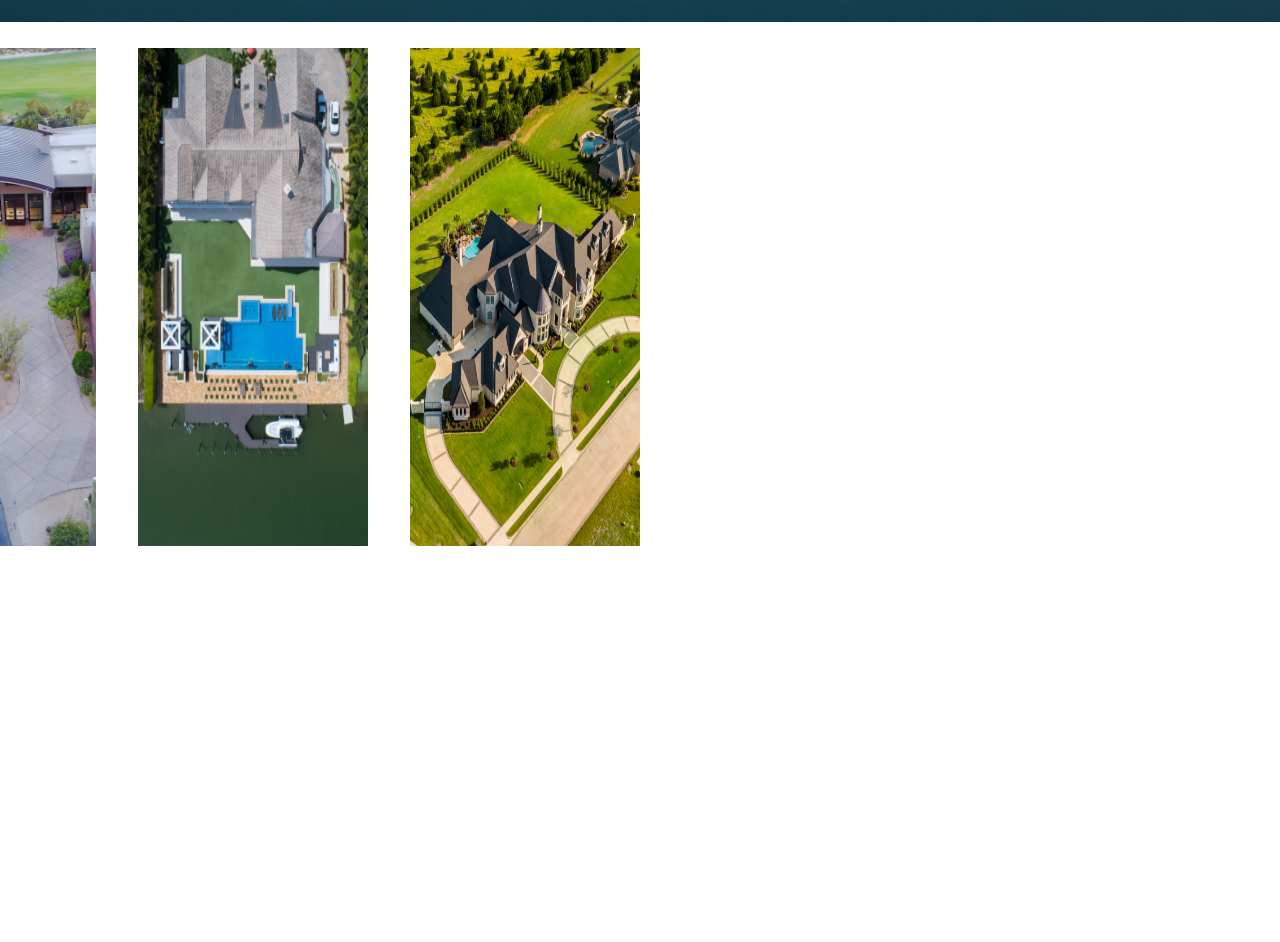
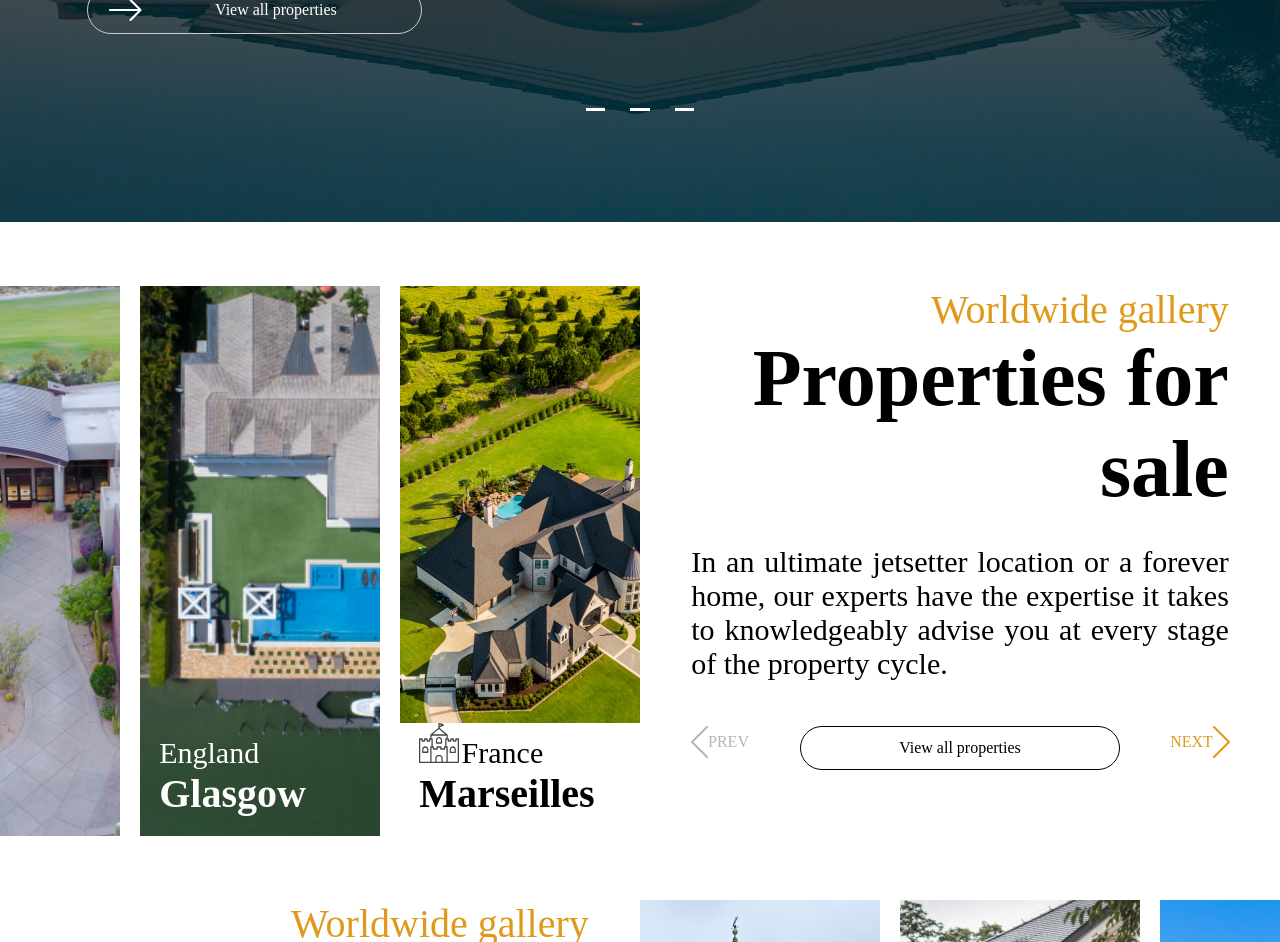
Before and after one commit to JessicaMinga/LandingPage, a plain HTML site: page index.html in a window 1280 px wide. Shown: the part 678-1620 px from the top of the page. Before the commit the page ends 1249 px from the top, so only its background shows below. Drawn offline with Linux system fonts and the light colour scheme.

Commit message:
Subida de secciones de venta

```diff
--- a/CSS/style.css
+++ b/CSS/style.css
@@ -10,7 +10,7 @@ body{
 .header-image {
   position: relative;
   width: 100%;
-  height: 700px;
+  height: 900px;
 }
 
 .background-image {
@@ -23,7 +23,6 @@ body{
 
 .foreground-image {
   position: absolute;
-
   width: 100%;
   height: 100%;
   mix-blend-mode: multiply;
@@ -98,15 +97,11 @@ body{
     border: 1px solid #ccc; /* para agregar un borde */
     border-radius: 30px; /* para agregar bordes redondos */
     font-family: Brandon Grotesque;
-    margin-left: 1%;
-    padding-right: 4%;
     font-size: 100% ;
-    text-align: left;
-    margin-top: 5%;
+    text-align: center;
     color: #fff;
     display: flex;
-    width: 67%;
-    margin-right: 33%;
+    width: 100%;
   }
  #redes{
   padding-left: 3%;
@@ -121,46 +116,152 @@ body{
   width: 100%;
  }
  #titulo1{
-  padding-top: 4%;
+
   padding-left: 6%;
-  padding-right: 65%;
   position: relative;
   display: flex;
   justify-content: center;
   flex-direction:column;
   color: #fff;
   font-family: PF Regal Display Pro;
-  width: 25%;
+  width: 27%;
   height: 100%;
  }
 div.container{
-  background-color: #fff;
-  display: flex;
-  justify-content: flex-start;
   align-items: center;
-  position: relative;
-  height: 40%;
-  z-index: 1;
-  padding: 2%;
   padding-left: 0;
   padding-right: 0;
+  width: 100%;
+  margin-top: 5%;
+  margin-bottom: 5%;
+  display: flex;
+}
+div#carrusel{
+  position: relative;
+  padding-left: 0%;
+  padding-right: 0%;
+  width: 100%;
+  height: 15%;
+  display: flex;
+  justify-items: center;
+  justify-content: center;
+}
+div#guion{
+  height: 5%;
+  display: flex;
+  justify-content: center;
+  width: 1.5%;
+  border-bottom: 3px solid #fff;
+  margin: 1%;
+}
+.imagenes {
+  display: grid;
+  width: 50%;
+  grid-template-columns: 1fr 2fr 2fr;
+  gap: 20px;
+  height: 550px;
+}
+.colum1{
+  grid-column: 1;
+  background-image: url('../IMG/Mask group-12.jpg');
+}
+.colum2, .colum3, .colum1{
+  background-size: cover;
+  display:flex ;
+  align-items: flex-start;
+  justify-content: flex-end;
+  flex-direction: column;
+}
+.colum2{
+  grid-column: 2;
+  background-image: url('../IMG/Mask group-14.jpg');
+}
+.colum3{
+  grid-column: 3;
+  background-image: url('../IMG/Mask group-9.jpg');
+}
+
+.inf{
+  width: 50%;
+  display: grid;
+  grid-template-rows: 4fr 1fr;
+  height: 550px;
 
 }
-.imagenes {
+.fil1{
+  grid-row: 1;
+  width: 100%;
+  text-align: right;
+}
+div#fil2{
+  grid-row: 2;
+  width: 100%;
+  display: grid;
+  grid-template-columns: 1fr 2fr 1fr;
+  align-items: start;
+  justify-items: center;
+}
+div#ico1{
+  grid-column: 1;
   display: flex;
-  justify-content: space-between;
-  flex-wrap: wrap;
-  max-width: 50%; /* ajusta el ancho máximo a la mitad de la pantalla */
-  margin: 0 auto; /* centra el contenedor */
 }
-img#imagenest.first-image {
-  width: 15%;
+div#ico2{
+  grid-column: 2;
+  display: flex;
+  align-items: flex-start;
+  width: 100%;
 }
-.imagenes img {
-  width: 36%;
+div#ico3{
+  grid-column: 3;
+  display: flex;
 }
-.inf{
-  width: 50%;
+p#sub{
+  margin-bottom: 0;
+  color: #000;
+  font-size: 30px;
+  font-family: PF Regal Display Pro;
+  width: 100%;
+  ;
+}
+p#tit{
+  margin-top: 0;
+  margin-bottom: 8%;
+  color: #000;
+  font-size: 40px;
+  font-family: PF Regal Display Pro;
+  padding-left: 8%;
+  font-weight: bold;
+  width: 92%;
+  margin-bottom: 0;
+  padding-bottom: 8%;
+}
+p#amarillo{
+  color: #DF991B;
+  font-size: 40px;
+  font-family: PF Regal Display Pro;
+  margin: auto;
+  text-align: right;
+}
+h2{
+  color: #000;
+  font-size: 80px;
+  font-family: PF Regal Display Pro;
+  margin: auto;
+  text-align: right;
+}
+a{
+  width: 100%; /* Mantiene el ancho completo */
+  text-decoration: none;
+  display: flex; /* Contenedor como flexbox */
+  align-items: center; /* Alinea el contenido verticalmente al centro */
+  justify-content: center;
+}
+p#parrafo{
+  font-size: 30px;
+  text-align: justify;
+  padding-left: 8%;
+  padding-right: 8%;
+
 }
 
   @media (max-width: 910px) {
@@ -211,9 +312,21 @@ img#imagenest.first-image {
     div#barra1{
       padding-left: 0%;
     }
-    .barra{
-      width: 100%;
+    label.barra{
+      display: flex;
+      justify-content: center;
+      height: 20%;
     }
+    h1{
+      font-size: 50%;
+      padding-left: 10%;
+    }
+    h3{
+      font-size: 25%;
+      padding-left: 10%;
+    }
+
+
   }
 
   @media (max-width: 320px) {
@@ -252,6 +365,7 @@ img#imagenest.first-image {
     }
     label.barra{
       width: 100%;
+      height: 20%;
     }
     #header-top{
       border-bottom: none;
@@ -267,4 +381,13 @@ img#imagenest.first-image {
     .barra{
       width: 100%;
     }
+    h1{
+      font-size: 50%;
+      padding-left: 10%;
+    }
+    h3{
+      font-size: 35%;
+      padding-left: 10%;
+    }
+
   }
--- a/index.html
+++ b/index.html
@@ -1,11 +1,13 @@
 <!DOCTYPE html>
 <html lang="en">
+
 <head>
     <meta charset="UTF-8">
     <meta name="viewport" content="width=device-width, initial-scale=1.0">
     <link rel="stylesheet" type="text/css" href="CSS/style.css">
     <title>Document</title>
 </head>
+
 <body>
     <header>
         <div class="header-image">
@@ -14,8 +16,8 @@
 
             <div id="header-top">
                 <div class="encabezad" id="logo" style="padding-left: 8%; padding-right: 40%;">
-                    <img id="logog" src="IMG/Group 291.png" style="width:100%;" alt="logo de la página UNIGLUXURY" >
-                    <img id="logop" src="IMG/Exclude.png" style="width:100%;" alt="logo de la página UNIGLUXURY" >
+                    <img id="logog" src="IMG/Group 291.png" style="width:100%;" alt="logo de la página UNIGLUXURY">
+                    <img id="logop" src="IMG/Exclude.png" style="width:100%;" alt="logo de la página UNIGLUXURY">
 
                 </div>
                 <div class="encabezado" id="login">
@@ -23,21 +25,22 @@
                     <a href="" class="men">SIGN UP</a>
                 </div>
                 <div class="encabezado1" id="idioma" style="display: flex; padding: 3%;">
-                    <a href="#"  id="habilitado" class="men" style="padding-right: 22px;">ESP  </a>
+                    <a href="#" id="habilitado" class="men" style="padding-right: 22px;">ESP </a>
                     <a href="#" class="men">ENG</a>
                 </div>
-                <div class="linea-vertical" ></div>
-                <div class="encabezado2" id="menu" >
+                <div class="linea-vertical"></div>
+                <div class="encabezado2" id="menu">
                     <a href=""><img id="menu" src="IMG/Group 254.svg" alt="Menú" style="width: 100%;"></a>
                 </div>
 
             </div>
-            <div  style="height: 20%;display: flex; align-items:  center;">
-                <label id="buscador" for="gsearch">Ex. Villa Budapest <img src="IMG/Group 241.png" alt="" style="padding-right: 10%;"></label>
+            <div style="height: 20%;display: flex; align-items:  center;">
+                <label id="buscador" for="gsearch">Ex. Villa Budapest <img src="IMG/Group 241.png" alt=""
+                        style="padding-right: 10%;"></label>
             </div>
-            <div style="height: 68%; display: flex; align-items:  center;">
+            <div style="height: 53%; display: flex; align-items:  center;">
                 <div id="redes">
-                <img id="red" src="IMG/Group 253.png" alt="Follow" style="">
+                    <img id="red" src="IMG/Group 253.png" alt="Follow">
                     <a href=""><img id="red" src="IMG/Group (1).png" alt="Icono de linkedin"></a>
                     <a href=""><img id="red" src="IMG/Vector (2).png" alt="Icono de twitter"></a>
                     <a href=""><img id="red" src="IMG/Vector (1).png" alt="Icono de facebook"></a>
@@ -45,35 +48,100 @@
                     <a href=""><img id="red" src="IMG/Vector.png" alt="Icono  de Youtube"></a>
                 </div>
                 <div id="titulo1">
-                <h3 style="color: #7E7E7E; margin-bottom: 0%;padding-top: 15%; font-size: 25px; padding-left: 3%;">Luxury</h3>
-                <h1 style="margin-top: 0%; margin-bottom: 0; font-size: 50px;">Real Estate</h1>
+                    <h3 style="color: #7E7E7E; margin-bottom: 0%;padding-top: 15%; font-size: 40px;">Luxury</h3>
+                    <h1 style="margin-top: 0%; margin-bottom: 0; font-size: 80px;">Real Estate</h1>
                     <div id="barra1" style="display: flex; justify-content: space-around;padding-left: 3%;">
-                    <label class="barra"  for="gsearch"><img src="IMG/Group 240.png" alt="" style="padding-left: 3%; padding-right: 14%;">View all properties</label>
+                        <label class="barra" for="gsearch">
+                            <img id="next" src="IMG/Group 240.png" alt="" style="padding-left: 3%; height: 100%;">
+                            <a style="text-decoration: none; color: #fff; width: 100%;" href="">View all
+                                properties</a></label>
                     </div>
-                <div id="carrusel" style="display: flex; width: 100%;">
-                    <div>
+                </div>
+            </div>
+            <div id="carrusel">
+                <div id="guion"></div>
+                <div id="guion"></div>
+                <div id="guion"></div>
+            </div>
+        </div>
+
+    </header>
+    <main style="position: relative;">
+        <div class="container">
+            <div class="imagenes">
+                <div class="colum1">
+                </div>
+                <div class="colum2">
+                    <p style="color: #fff; padding-left: 8%;" id="sub">England</p>
+                    <p style="color: #fff;" id="tit">Glasgow</p>
+                </div>
+                <div class="colum3">
+                    <p id="sub" style="background-color: #fff"><img src="IMG/Group 287.svg" alt=""
+                            style="padding-right: 1%; padding-left: 8%;">France</p>
+                    <p id="tit" style="background-color: #fff">Marseilles</p>
+                </div>
+            </div>
+            <div class="inf">
+                <div id="fil1">
+                    <p id="amarillo" style="margin-right: 8%;">Worldwide gallery</p>
+                    <h2 style="margin-right: 8%;">Properties for sale</h2>
+                    <p id="parrafo">In an ultimate jetsetter location or a forever home, our experts have the expertise it takes to
+                        knowledgeably advise you at every stage of the property cycle.</p>
+                </div>
+                <div id="fil2">
+                    <div id="ico1"><img src="IMG/Vector (3).png" alt=""><a href="" style=" color: #B4B7B7;">PREV</a>
+                    </div>
+                    <div id="ico2">
+                        <label class="barra" for="gsearch" style="border: 1px solid #000;">
+                            <a style="text-decoration: none; color: #000; width: 100%;" href="">View all
+                                properties</a></label>
+                    </div>
+                    <div id="ico3"><a href="" style="color: #DF991B;">NEXT</a> <img src="IMG/Vector (4).png" alt="">
                     </div>
                 </div>
             </div>
         </div>
 
-
-    </header>
-    <main style="position: relative;">
-        <div class="main-image">
         <div class="container">
-                <div class="imagenes">
-                    <img id="imagenest" src="IMG/Mask group-12.jpg" alt="" class="first-image">
-
-                    <img id="imagenest" src="IMG/Mask group-14.jpg" alt="">
-
-                    <img id="imagenest" src="IMG/Mask group-9.jpg" alt="">
+            <div class="inf">
+                <div id="fil1">
+                    <p id="amarillo" style="margin-right: 8%;">Worldwide gallery</p>
+                    <h2 style="margin-right: 8%;">Properties for sale</h2>
+                    <p id="parrafo">In an ultimate jetsetter location or a forever home, our experts have the expertise it takes to
+                        knowledgeably advise you at every stage of the property cycle.</p>
                 </div>
-                <div class="inf">
+                <div id="fil2" >
+                    <div id="ico1"><img src="IMG/Vector (3).png" alt=""><a href="" style=" color: #B4B7B7;">PREV</a>
+                    </div>
+                    <div id="ico2">
+                        <label class="barra" for="gsearch" style="border: 1px solid #000;">
+                            <a style="text-decoration: none; color: #000; width: 100%;" href="">View all
+                                properties</a></label>
+                    </div>
+                    <div id="ico3"><a href="" style="color: #DF991B;">NEXT</a> <img src="IMG/Vector (4).png" alt="">
                     </div>
                 </div>
             </div>
+            <div class="imagenes" style="grid-template-columns: 2fr 2fr 1fr ;">
+                <div class="colum3" style="background-image: url('IMG/lindsay-K2wG7PKAba8-unsplash\ 1.png'); grid-column: 1;">
+                    <p id="sub" style="background-color: #fff; padding-left: 8%;">France</p>
+                    <p id="tit" style="background-color: #fff">Carcassonne</p>
+                </div>
+
+                <div class="colum2" style="background-image: url('IMG/Mask\ group-13.jpg');grid-column: 2;">
+                    <p style="color: #fff; padding-left: 8%;" id="sub">Germany</p>
+                    <p style="color: #fff;" id="tit">Munich</p>
+                </div>
+                <div class="colum1" style="background-image: url('IMG/Mask\ group-11.jpg');grid-column: 3;">
+                    <p style="color: #fff; padding-left: 8%;" id="sub">Fran</p>
+                    <p style="color: #fff;" id="tit">Clo</p>
+                </div>
+
+            </div>
+        </div>
+
     </main>
 
 </body>
+
 </html>
```
Also changed, not shown: IMG/OIP iii.jpeg, IMG/Vector (3).png (added), IMG/Vector (4).png (added). Lines whose indentation alone changed are shown as unchanged.
